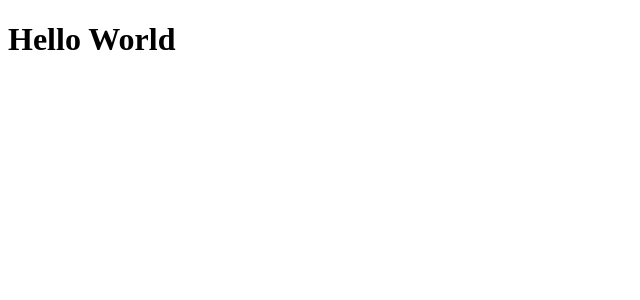
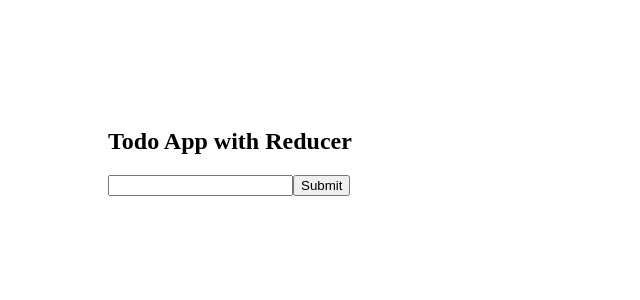
Before and after one commit to duongdinhnguyen/ReactJS_First, a React (Create React App) app: page / in a window 1280 px wide. Shown: the top 300 px of the page, without its empty margins (0-640 px from the left). Built offline with nearby package versions, Linux system fonts and the light colour scheme.

Commit message:
Todo App with useReducer

```diff
--- a/src/App.js
+++ b/src/App.js
@@ -1,8 +1,94 @@
-import React, {useState} from "react";
+// Initial State
+// Actions
+// Reducer
+// Dispatch
+
+import React, {useReducer, useRef} from "react";
+
+const initialValue = {
+  todo: '',
+  todos: []
+}
+
+const setTodo = (type, data) => ({
+  type,
+  data
+})
+
+
+const SET_TODO = 'set'
+const CREATE_TODO = 'create'
+const DELETE_TODO = 'delete'
+
+const reducer = (state, action) => {
+  let newState
+  switch (action.type) {
+    case SET_TODO:
+      newState = {
+        ...state,
+        todo: action.data
+      }
+      break;
+    case CREATE_TODO:
+      newState = {
+        ...state,
+        todos: [...state.todos, state.todo],
+      }
+      break;
+    case DELETE_TODO:
+      // console.log(action.data)
+      newState = {
+        ...state,
+        todos: state.todos.filter((todo, index) => index !== action.data),
+      }
+      break;
+
+    default:
+      throw new Error("ACTION TYPE ERROR...")
+  }
+  // console.log(newState)
+
+  return newState
+}
 
 function App() {
+  const [state, dispatch] = useReducer(reducer, initialValue)
+
+  const {todo, todos} = state
+
+  const focusRef = useRef()
+
   return (
-    <h1>Hello World</h1>
+    <div style={{ padding: 100 }}>
+      <h2>Todo App with Reducer</h2>
+      <div>
+        <input value={todo}
+          ref={focusRef}
+          onChange={(e) => dispatch(setTodo(SET_TODO, e.target.value))}
+        />
+        <button
+          onClick={() => {
+            dispatch(setTodo(CREATE_TODO))
+            dispatch(setTodo(SET_TODO, ''))
+            focusRef.current.focus()
+          }}
+        > Submit
+        </button>
+      </div>
+      <div>
+        <ul>
+          {todos.map((todo, index) => (
+            <li key={index}>{todo}
+              <button
+                onClick={() => dispatch(setTodo(DELETE_TODO, index))}
+              >
+                &times;
+              </button>
+            </li>
+          ))}
+        </ul>
+      </div>
+    </div>
   );
 }
 
```
